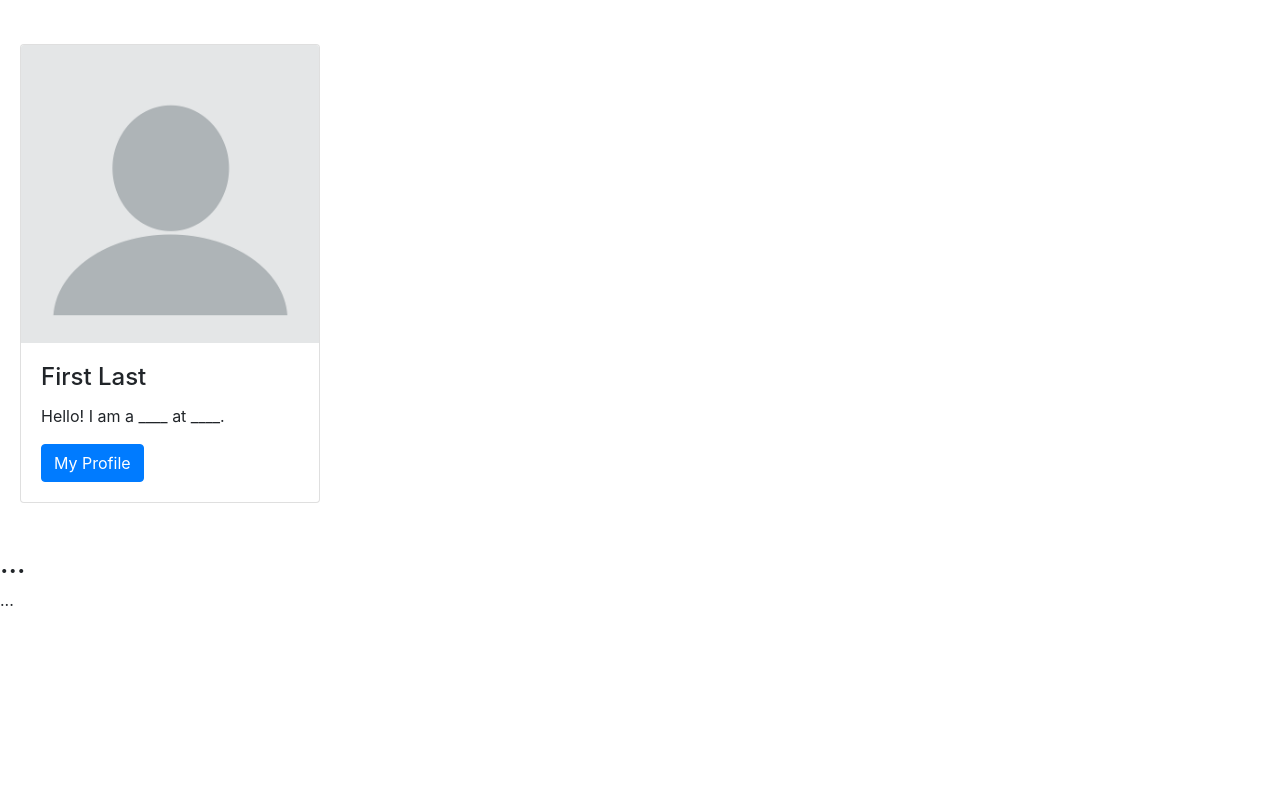
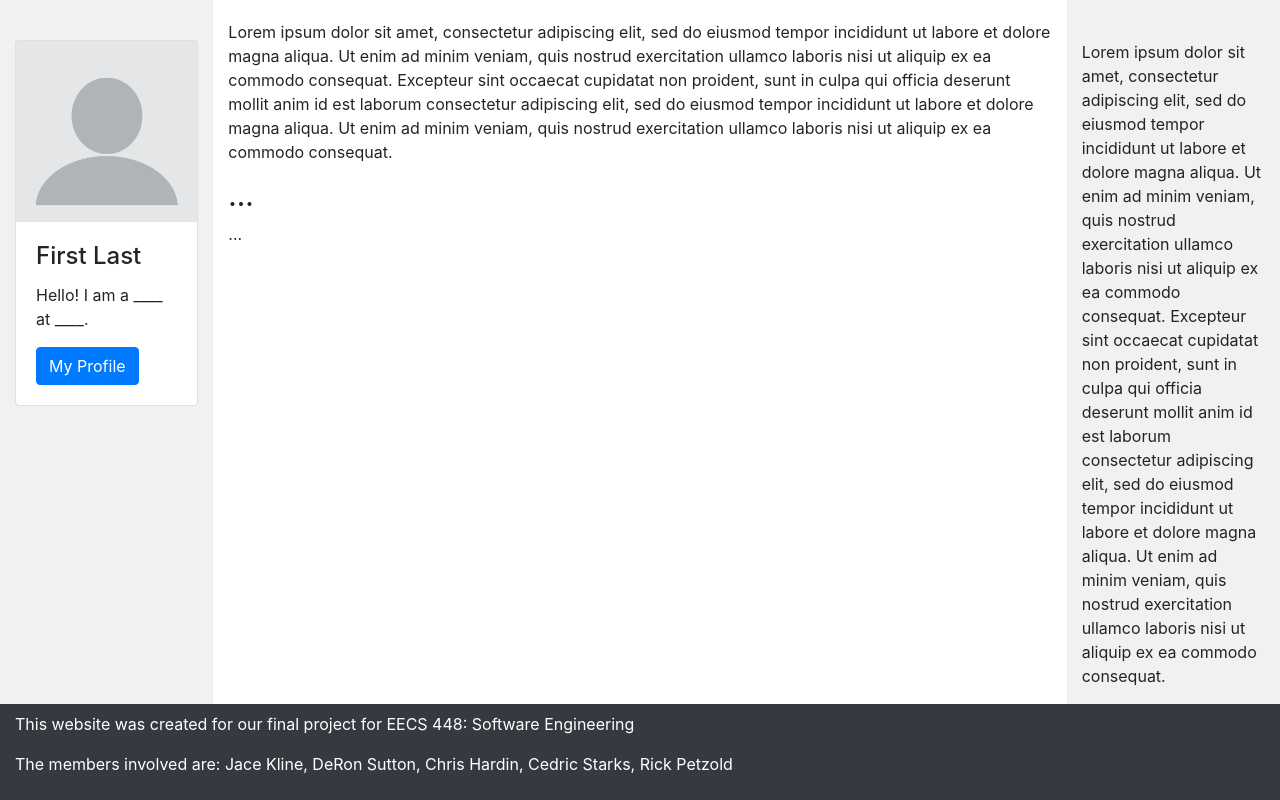
Before and after one commit to dsutton1080/FinalProjectGOT, a Flask app: template templates/chris.html in a window 1280 px wide. Shown: the part 56-856 px from the top of the page. Before the commit the page ends 662 px from the top, so only its background shows below. Run offline with Flask 2, Linux system fonts and the light colour scheme; the template is opened without the code that fills it, so the values that code supplies are empty; some libraries are stand-ins or nearby versions.

Commit message:
Very basic homepage

```diff
--- a/static/chris.css
+++ b/static/chris.css
@@ -1,3 +1,50 @@
-.card {
-  margin: 20px;
+.page-container {
+  position: relative;
+  min-height: 100vh;
 }
+
+
+
+.sidebar {
+  position: relative;
+  padding-top: 20px;
+  background-color: #f1f1f1;
+  height: 100vh;
+}
+.mar-top {
+  margin-top: 20px;
+}
+
+.row {
+
+
+}
+
+footer {
+  position: absolute;
+  bottom: 0;
+  width: 100%;
+
+  color: #fff;
+  display: flex;
+  justify-content: space-between;
+
+  padding: .5rem 1rem;
+
+  font-family: -apple-system,BlinkMacSystemFont,"Segoe UI",Roboto,"Helvetica Neue",Arial,"Noto Sans",sans-serif,"Apple Color Emoji","Segoe UI Emoji","Segoe UI Symbol","Noto Color Emoji";
+
+}
+
+p.footer{
+  text-align-last: center;
+}
+
+
+/* On small screens, set height to 'auto' for sidenav and grid */
+@media screen and (max-width: 767px) {
+  .sidebar {
+    height: auto;
+    padding: 15px;
+  }
+  .row {height:auto;}
+}
--- a/templates/chris.html
+++ b/templates/chris.html
@@ -2,7 +2,7 @@
 <!DOCTYPE html>
 <html lang="en">
 <head>
-  <title>Bootstrap Example</title>
+  <title>Game of Threads</title>
   <meta charset="utf-8">
   <meta name="viewport" content="width=device-width, initial-scale=1">
 
@@ -37,9 +37,13 @@
   </ul>
 </nav>
 
-<br>
+<div class="page-container">
 
-<div class="card" style="width:300px">
+<div class="container-fluid">
+  <div class="row">
+    <div class="col-sm-2 sidebar">
+      <div class= "mar-top">
+      <div class="card">
         <img class="card-img-top" src="../img/blank-profile.png" alt="Card Image" style="width:100%">
         <div class="card-body">
           <h4 class="card-title"> First Last </h4>
@@ -47,11 +51,32 @@
           <a href="#" class="btn btn-primary"> My Profile </a>
         </div>
       </div>
-<br>
-
+      </div>
+    </div>
+    <div class="col-sm-8">
+      <div class= "mar-top">
+        <p>Lorem ipsum dolor sit amet, consectetur adipiscing elit, sed do eiusmod tempor incididunt ut labore et dolore magna aliqua. Ut enim ad minim veniam, quis nostrud exercitation ullamco laboris nisi ut aliquip ex ea commodo consequat. Excepteur sint occaecat cupidatat non proident, sunt in culpa qui officia deserunt mollit anim id est laborum consectetur adipiscing elit, sed do eiusmod tempor incididunt ut labore et dolore magna aliqua. Ut enim ad minim veniam, quis nostrud exercitation ullamco laboris nisi ut aliquip ex ea commodo consequat.</p>
         <h3> ... </h3>
         <p> ... </p>
+      </div>
+    </div>
+    <div class="col sidebar">
+      <div class= "mar-top">
+        <p>Lorem ipsum dolor sit amet, consectetur adipiscing elit, sed do eiusmod tempor incididunt ut labore et dolore magna aliqua. Ut enim ad minim veniam, quis nostrud exercitation ullamco laboris nisi ut aliquip ex ea commodo consequat. Excepteur sint occaecat cupidatat non proident, sunt in culpa qui officia deserunt mollit anim id est laborum consectetur adipiscing elit, sed do eiusmod tempor incididunt ut labore et dolore magna aliqua. Ut enim ad minim veniam, quis nostrud exercitation ullamco laboris nisi ut aliquip ex ea commodo consequat.</p>
+        <h3> ... </h3>
+        <p> ... </p>
+      </div>
+    </div>
+  </div>
+</div>
 
+<!-- bg-dark is color; -->
+<footer class="container-fluid bg-dark">
+  <p> This website was created for our final project for EECS 448: Software Engineering </p>
+  <p> The members involved are: Jace Kline, DeRon Sutton, Chris Hardin, Cedric Starks, Rick Petzold </p>
+</footer>
+
+</div>
 
 </body>
 </html>
```
Lines whose indentation alone changed are shown as unchanged.
